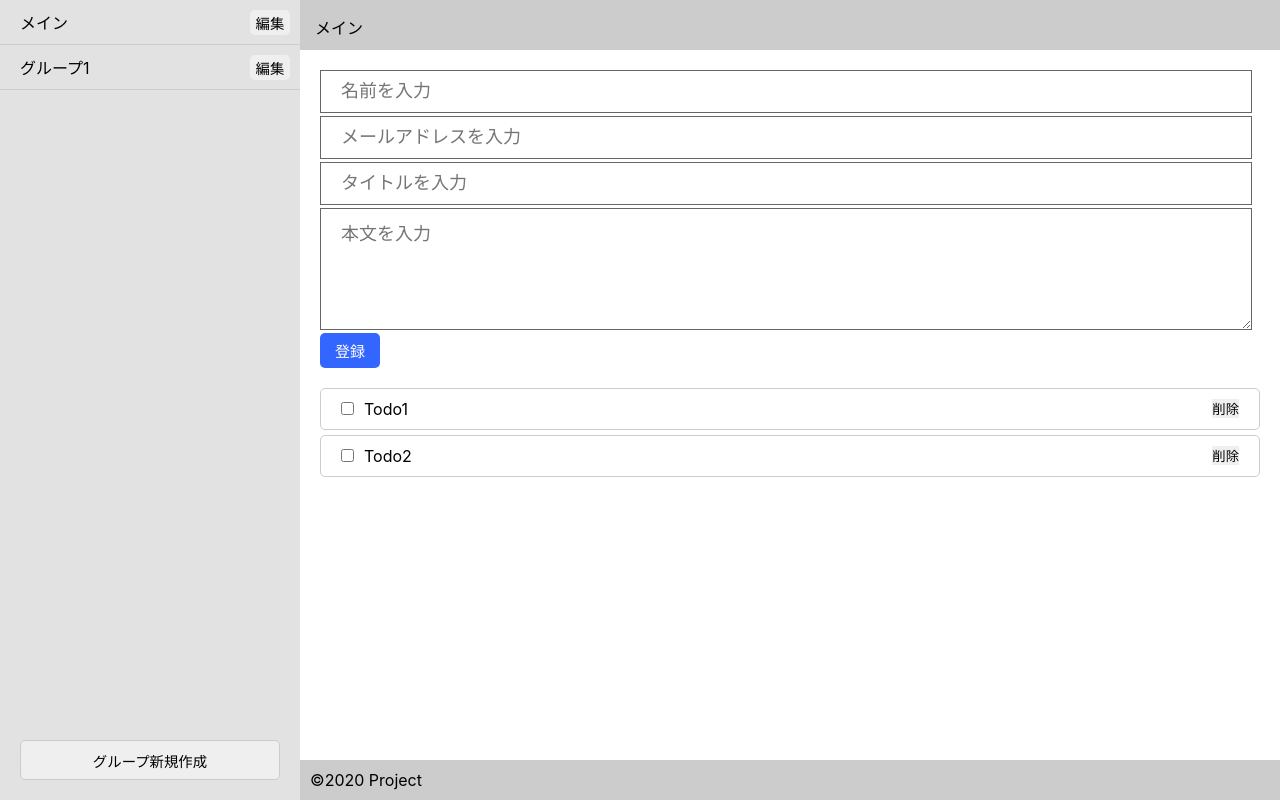
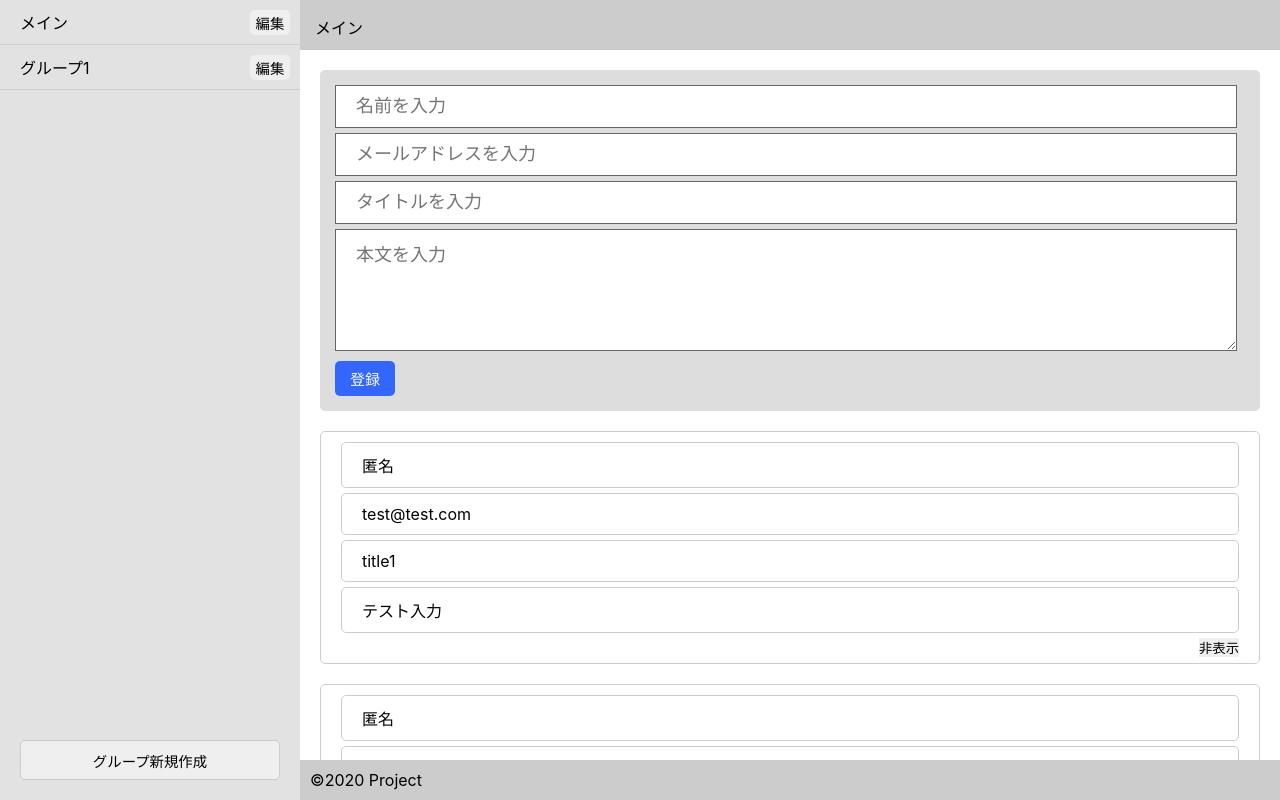
Before and after one commit to yoshi1220/board-app, a React (Create React App) app: page / in a window 1280 px wide. Built offline with nearby package versions, Linux system fonts and the light colour scheme.

Commit message:
メインエリアの修正
投稿の表示部分を改修

```diff
--- a/src/App.js
+++ b/src/App.js
@@ -20,12 +20,48 @@ export default class App extends React.Component {
       ],
       todoList: {
         "main": [
-          { label: "Todo1", id: "item-1", complete: false },
-          { label: "Todo2", id: "item-2", complete: false },
+          {
+            label: "title1",
+            id: "item-1",
+            name: "匿名",
+            email: "test@test.com",
+            content: "テスト入力",
+            complete: false
+          },
+          {
+            label: "title2",
+            id: "item-2",
+            name: "匿名",
+            email: "test@test.com",
+            content: "テスト入力2",
+            complete: false
+          },
+          {
+            label: "title5",
+            id: "item-5",
+            name: "匿名",
+            email: "test@test.com",
+            content: "テスト入力2",
+            complete: false
+          },
         ],
         "group-1": [
-          { label: "Todo3", id: "item-4", complete: false },
-          { label: "Todo4", id: "item-3", complete: false },
+          {
+            label: "title3",
+            id: "item-3",
+            name: "匿名",
+            email: "test@test.com",
+            content: "テスト入力",
+            complete: false
+          },
+          {
+            label: "title4",
+            id: "item-4",
+            name: "匿名",
+            email: "test@test.com",
+            content: "テスト入力2",
+            complete: false
+          },
         ]
       },
       selectedGroup: "main",
--- a/src/components/listItem.js
+++ b/src/components/listItem.js
@@ -1,28 +1,33 @@
 import React from 'react';
 
 export default class ListItem extends React.Component {
-  onChangeCheckBox(event) {
-    console.log("onChangeCheckBox")
-    this.props.completeTodo(event.target.value);
-  }
+  // onChangeCheckBox(event) {
+  //   this.props.completeTodo(event.target.value);
+  // }
 
-  onClickDeleteButon(event) {
-    this.props.deleteTodo(this.props.data.id);
+  onClickHiddenButon(event) {
+    // this.props.deleteTodo(this.props.data.id);
+    this.props.completeTodo(this.props.data.id);
   }
 
   render() {
     return (
-      <li className="todo-list-item">
-        <input
+      <li className="board-list-item">
+        {/* <input
           type="checkbox"
           value={this.props.data.id}
           onChange={this.onChangeCheckBox.bind(this)}
-        />
-        {this.props.data["label"]}
+        /> */}
+        <ul>
+          <li className="board-list-item-inside">{this.props.data["name"]}</li>
+          <li className="board-list-item-inside">{this.props.data["email"]}</li>
+          <li className="board-list-item-inside">{this.props.data["label"]}</li>
+          <li className="board-list-item-inside">{this.props.data["content"]}</li>
+        </ul>
         <button
-          className="delete-button"
-          onClick={this.onClickDeleteButon.bind(this)}>
-          削除
+          className="hidden-button"
+          onClick={this.onClickHiddenButon.bind(this)}>
+          非表示
         </button>
       </li>
     )
--- a/src/scss/_mainArea.scss
+++ b/src/scss/_mainArea.scss
@@ -8,23 +8,33 @@
     width: 100%;
     height: calc(100% - #{$headerHeight} - #{$footerHeight});
     padding: 20px;
+    overflow: hidden;
+    overflow-y: scroll;
 
     .todo-list {
       margin: 0;
       padding: 0;
 
-      .todo-list-item {
-        padding: 10px 20px;
+      .board-list-item {
+        padding: 10px 20px 25px 20px;
         border: 1px solid #cccccc;
         border-radius: 5px;
-        margin-bottom: 5px;
+        margin-bottom: 20px;
         list-style: none;
+
+        .board-list-item-inside {
+          padding: 10px 20px;
+          border: 1px solid #cccccc;
+          border-radius: 5px;
+          margin-bottom: 5px;
+          list-style: none;
+        }
 
         input[type="checkbox"] {
           margin-right: 10px;
         }
 
-        .delete-button {
+        .hidden-button {
           margin-left: 20px;
           border: none;
           float: right;
@@ -37,15 +47,18 @@
     .todo-input-area {
       margin-bottom: 20px;
       overflow: hidden;
+      background: #dddddd;
+      padding: 15px 15px;
+      border-radius: 5px;
 
-      .board-input {
+        .board-input {
         border: 1px solid #666666;
         /* border-bottom: px; */
         padding: 10px 20px;
         font-size: 18px;
         float: left;
         width: calc(100% - 50px);
-        margin-bottom: 3px;
+        margin-bottom: 5px;
       }
 
       .board-content {
@@ -56,7 +69,7 @@
         height: 100px;
         float: left;
         width: calc(100% - 50px);
-        margin-bottom: 3px;
+        margin-bottom: 10px;
       }
 
       .add-button {
```
